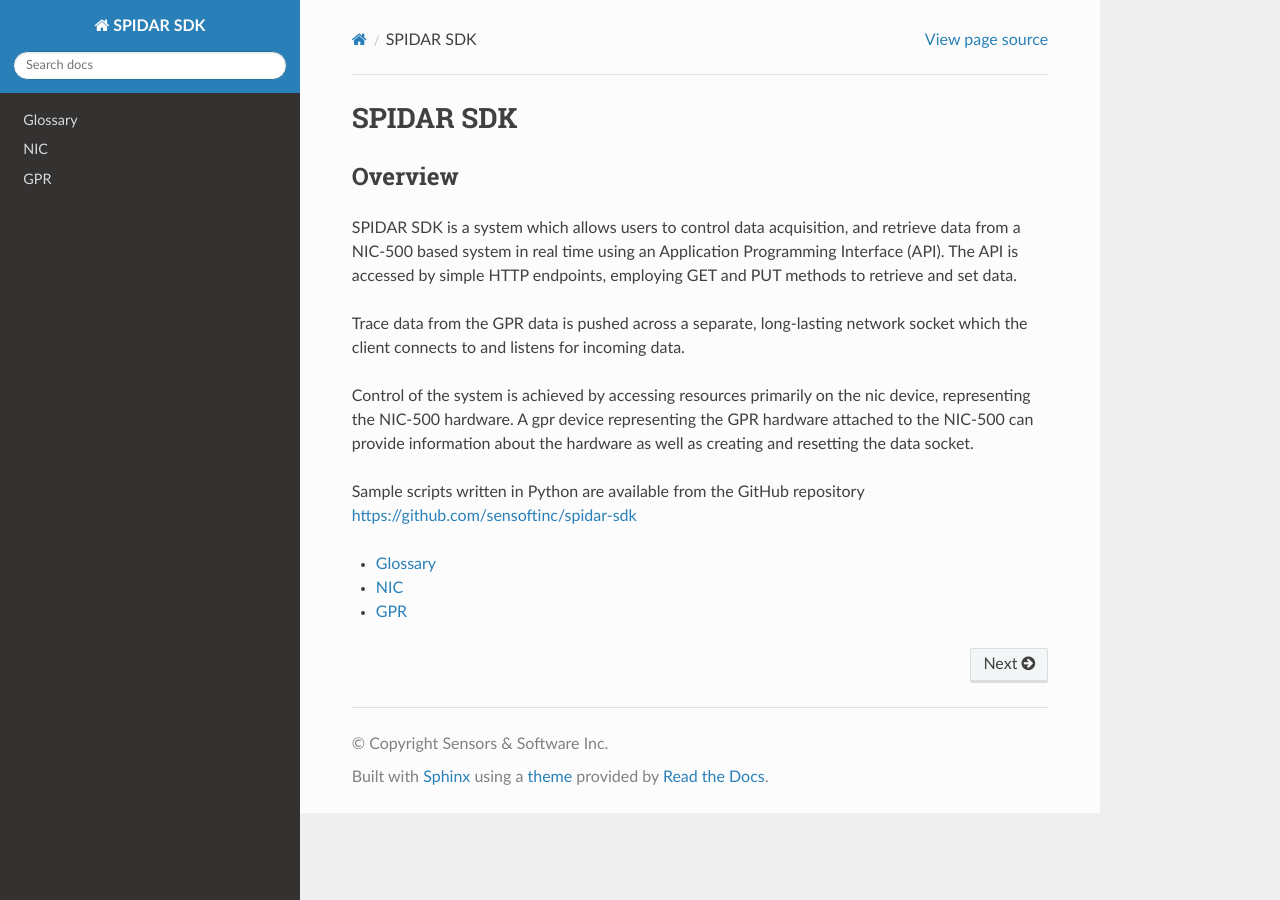
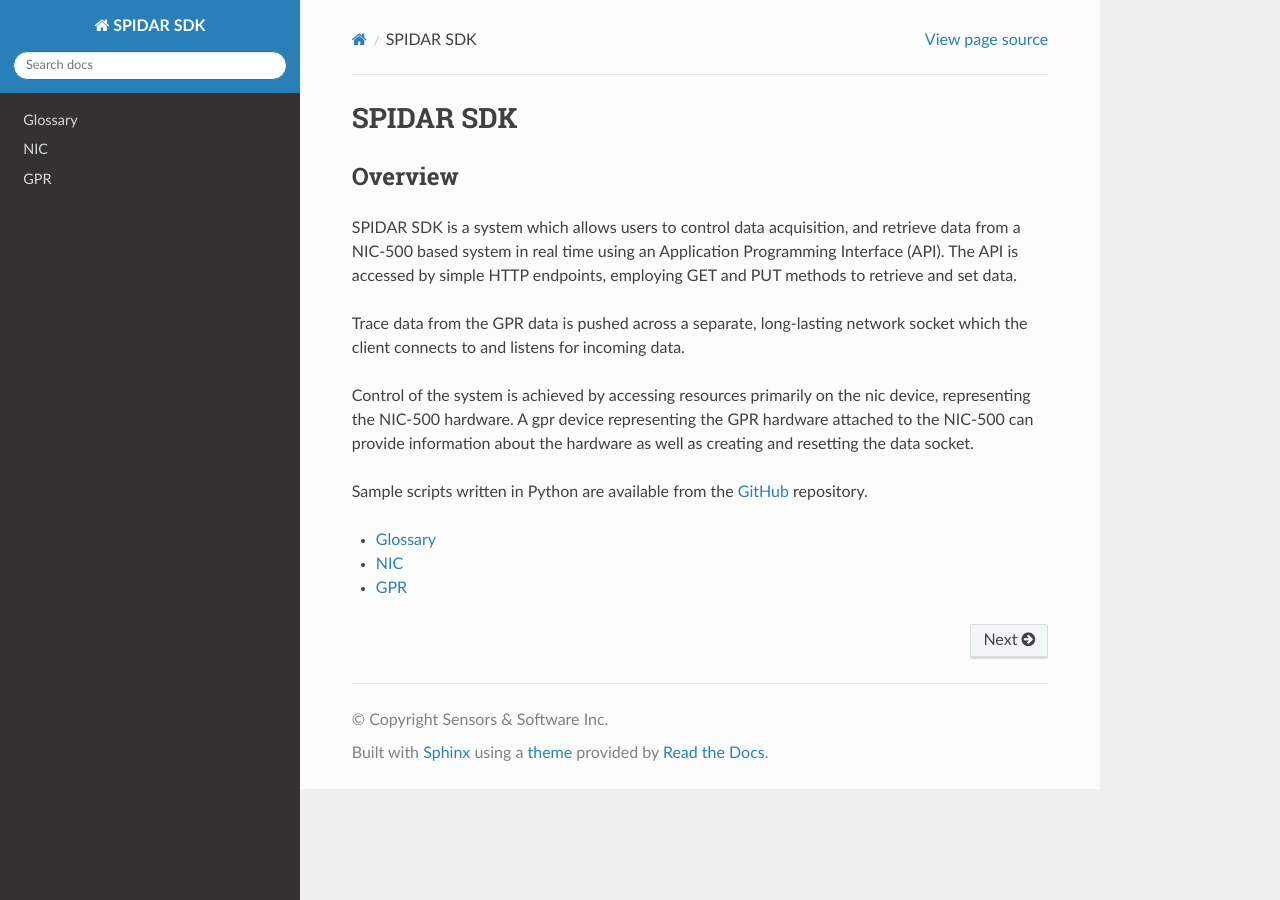
Before and after one commit to SensoftInc/spidar-sdk, a Sphinx documentation site: the page built from docs/index.rst, in a window 1280 px wide. Built offline with Sphinx 7.4.7 and the Read the Docs theme 2.0.0, drawn with Linux system fonts in a browser that asks for light colours; part of the change alters nothing that is shown.

Commit message:
SOFTW-500: Embed the github link to the word GitHub

```diff
--- a/docs/index.rst
+++ b/docs/index.rst
@@ -17,7 +17,9 @@ Control of the system is achieved by accessing resources primarily on the nic de
 A gpr device representing the GPR hardware attached to the NIC-500 can provide information about the hardware as well
 as creating and resetting the data socket.
 
-Sample scripts written in Python are available from the GitHub repository `<https://github.com/sensoftinc/spidar-sdk>`_
+Sample scripts written in Python are available from the `GitHub`_ repository.
+
+.. _Github: https://github.com/sensoftinc/spidar-sdk
 
 .. toctree::
    :maxdepth: 1
```
